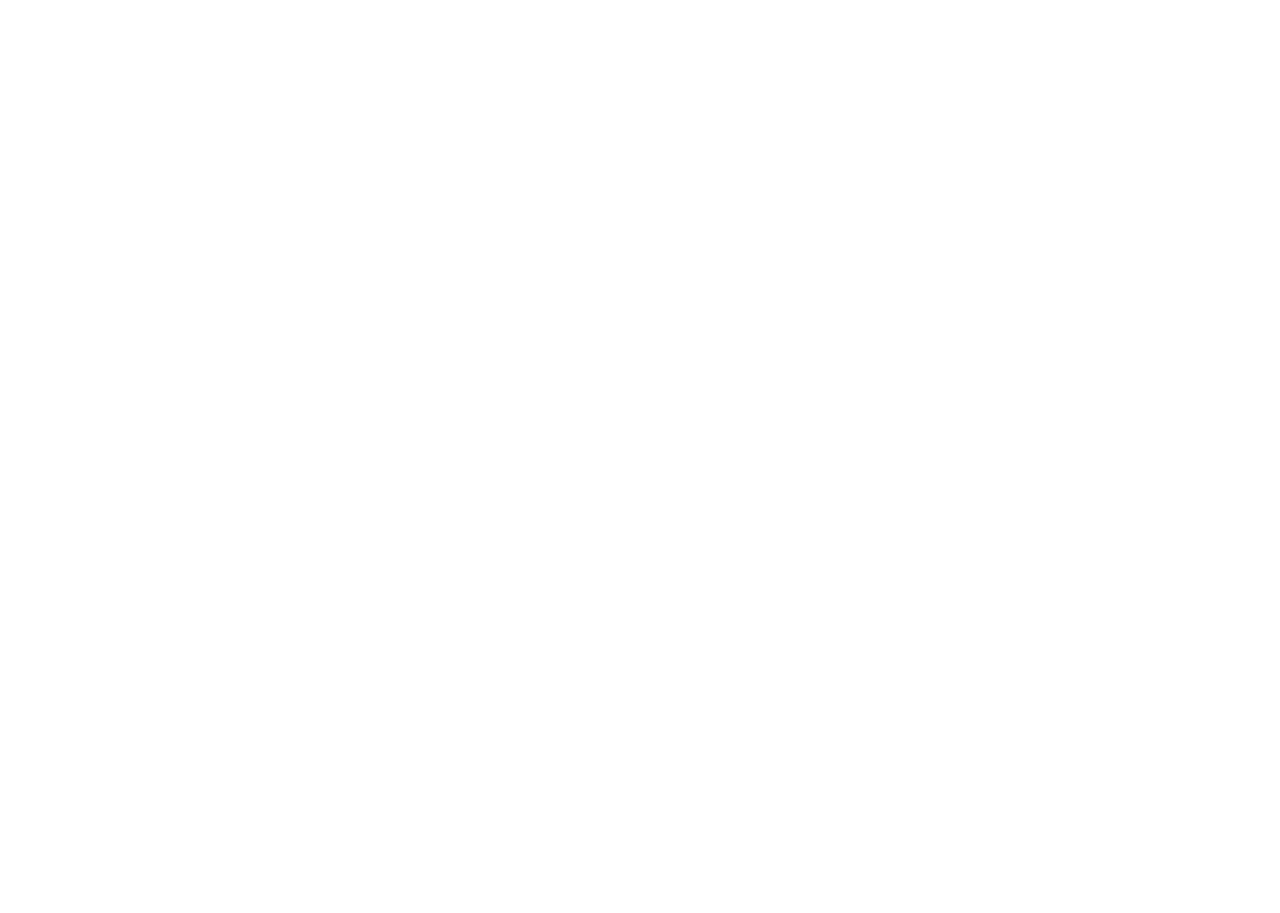
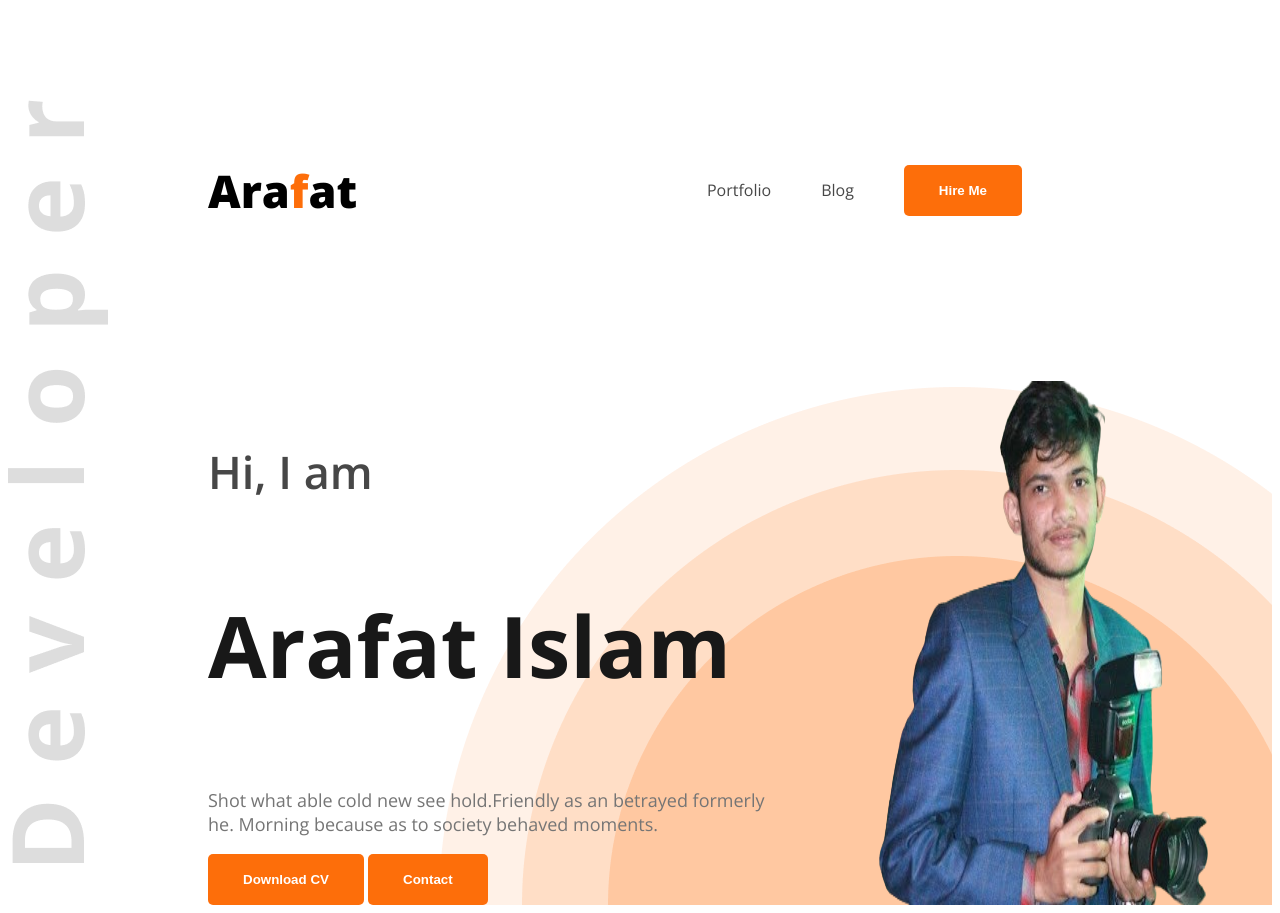
Before and after one commit to arafatislamakash/web-dev-portfoloi, a plain HTML site: page index.html in a window 1280 px wide. Before the commit the page ends 800 px from the top, so only its background shows below. Drawn offline with nearby package versions, Linux system fonts and the light colour scheme.

Commit message:
index.html

```diff
--- a/index.html
+++ b/index.html
@@ -4,8 +4,44 @@
     <meta charset="UTF-8">
     <meta name="viewport" content="width=device-width, initial-scale=1.0">
     <title>web devoloper portfoloi</title>
+    <link rel="preconnect" href="https://fonts.googleapis.com">
+<link rel="preconnect" href="https://fonts.gstatic.com" crossorigin>
+<link href="https://fonts.googleapis.com/css2?family=Open+Sans:ital,wght@0,300..800;1,300..800&display=swap" rel="stylesheet">
+   <link rel="stylesheet" href="style/portfoloi.css">
 </head>
-<body>
+<body class="open-sans-normal">
+   <header class="header">
+<nav>
+<h4 class="nav-title">Ara<span class="text-primary">f</span>at</h4>
+<ul>
+<li ><a class="dark-2" href="">Portfolio</a></li>
+<li><a class="dark-2" href="">Blog</a></li>
+<li><a href=""><button class="btn-primary">Hire Me</button></a></li></ul>
 
+
+</nav>
+<div class="bannar">
+<div class="bannar-contant">
+<h4 class="kkkkk dark-2">Hi, I  am</h4>
+<h3 class="sssss">Arafat Islam</h3>
+<p class="bannar-description">Shot what able cold new see hold.Friendly as an betrayed formerly he. Morning because as to society behaved moments.</p>
+<button class="btn-primary">Download CV</button>
+<button class="btn-primary">Contact</button>
+</div>
+<img class="bannar-profile picture" src="images/arafat.png" alt="">
+
+</div>
+
+
+
+
+
+   </header>
+   <main>
+
+   </main>
+   <footer>
+
+   </footer>
 </body>
 </html>
--- a/style/portfoloi.css
+++ b/style/portfoloi.css
@@ -0,0 +1,90 @@
+
+
+.open-sans-normal {
+  font-family: "Open Sans", sans-serif;
+  font-optical-sizing: auto;
+
+  font-style: normal;
+  font-variation-settings:
+    "wdth" 100;
+}
+
+/* nav styles */
+nav{
+    display: flex;
+    align-items: center;
+    justify-content: space-between;
+    margin: 100px 200px;
+}
+.nav-title{
+font-weight: 800;
+font-size: 45px;}
+.text-primary{
+color:#FD6E0A;
+
+
+}
+nav ul li{
+
+    list-style: none;
+}
+nav li a{
+    text-decoration: none;
+    margin-right: 50px;
+
+}
+.dark-2{
+color: #474747;
+
+}
+nav ul{
+    display: flex;
+    align-items: center;
+
+}
+.btn-primary{
+background-color: #FD6E0A;
+font-weight: bold;
+color: white;
+border: none;
+padding: 18px 35px;
+border-radius: 5px;
+
+
+
+}
+.bannar{
+    display: flex;
+    justify-content: space-between;
+    margin:0 35px 0 200px;
+}
+.kkkkk{
+    font-weight: 600;
+    font-size: 45px;
+
+
+}
+.sssss{
+font-weight: bold;
+font-size: 85px;
+color: #181818;
+}
+.bannar-description{
+  font-weight: 400;
+    font-size: 18px;
+    color: #757575;
+}
+.bannar-profile picture{
+width: 580px;
+
+}
+.bannar-contant{
+max-width: 580px;
+
+}
+.header{
+    background-image: url(../images/developer.png),url(../images/header_bg.png);
+    background-repeat: no-repeat;
+    background-position: top left,bottom right;
+
+}
```
